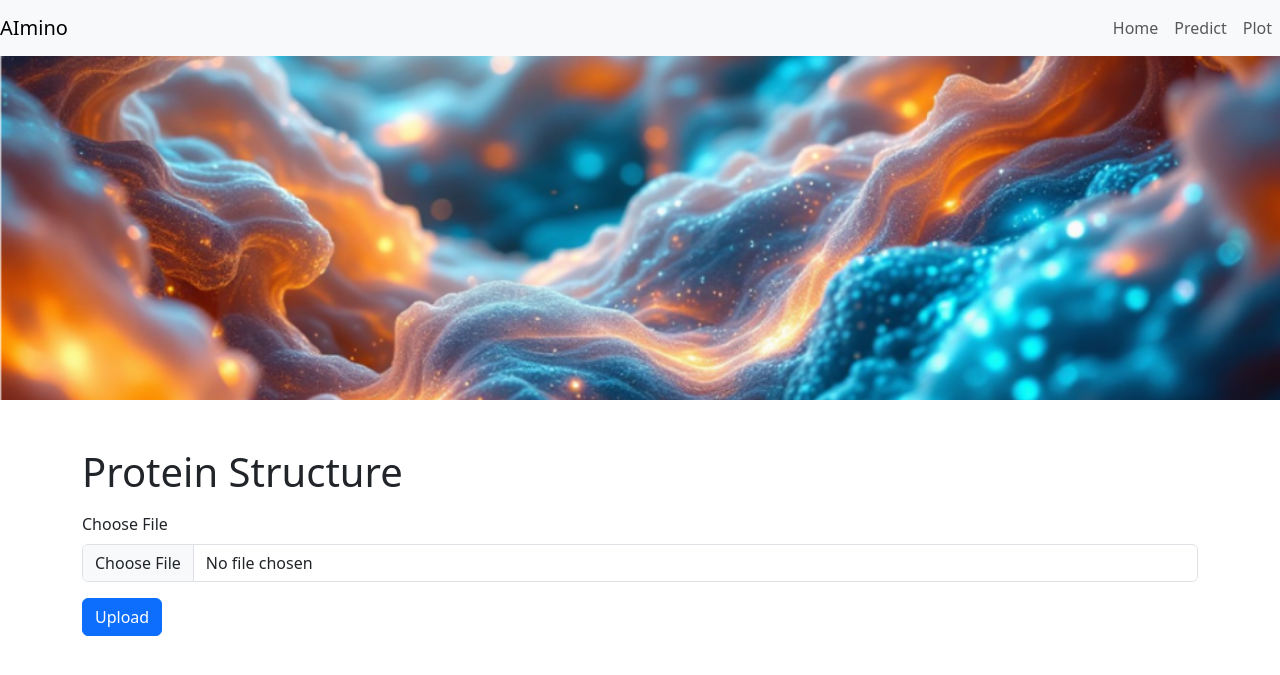
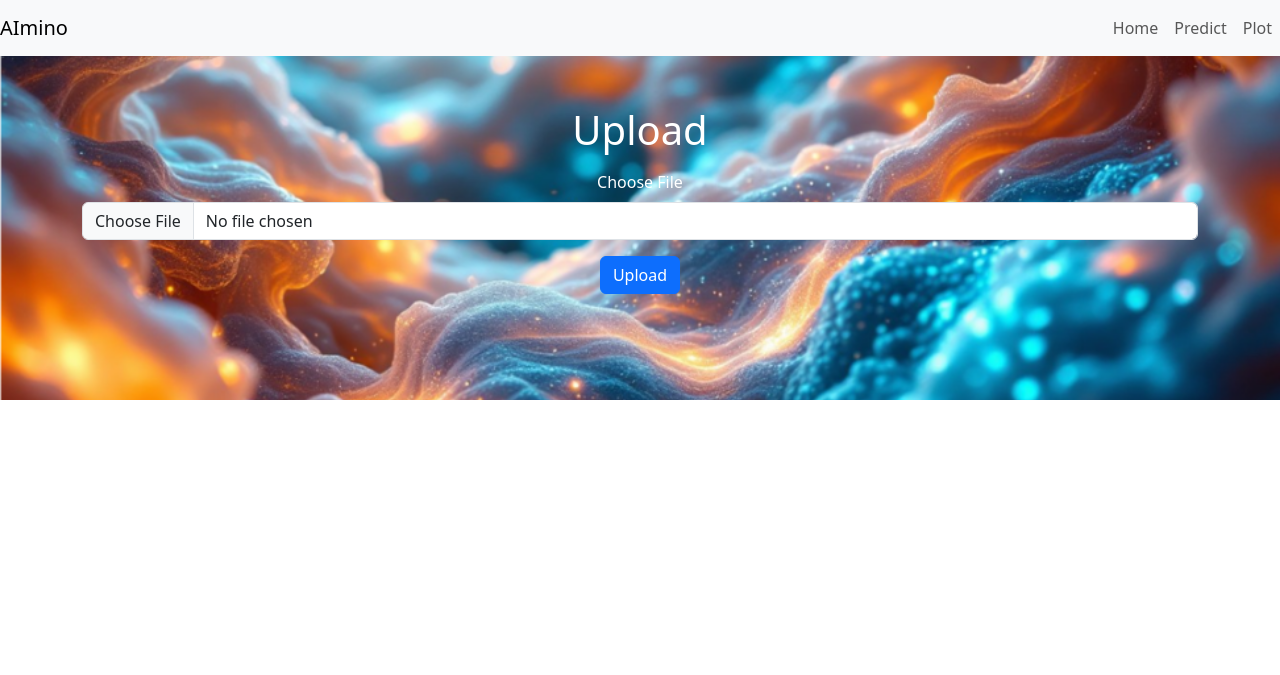
Before and after one commit to NettleL/AImino, a Flask app: template SE Project - Nethya Liyanage/templates/upload.html in a window 1280 px wide. Shown: the top 675 px of the page. Run offline with Flask 3, Linux system fonts and the light colour scheme; the template is opened without the code that fills it, so the values that code supplies are empty.

Commit message:
added upload to masthead

```diff
--- a/SE Project - Nethya Liyanage/templates/upload.html
+++ b/SE Project - Nethya Liyanage/templates/upload.html
@@ -2,18 +2,19 @@
 
 {% block title %} Upload {% endblock %}
 
-{% block content %}
+{% block masthead_title %} Upload {% endblock %}
 
+{% block masthead_button %}
 <div class="container">
-  <h1 class="mt-5">Protein Structure</h1>
-  <div>{{ upload_html|safe }}</div>
   <form action="{{ url_for('upload') }}" method="post" enctype="multipart/form-data" class="mt-3">
     <div class="mb-3">
       <label for="file" class="form-label">Choose File</label>
       <input type="file" name="file" class="form-control" id="file">
     </div>
     <button type="submit" class="btn btn-primary">Upload</button>
-  </form>
+    {% endblock %}
 </div>
 
+{% block content %}
+
 {% endblock %}
```
